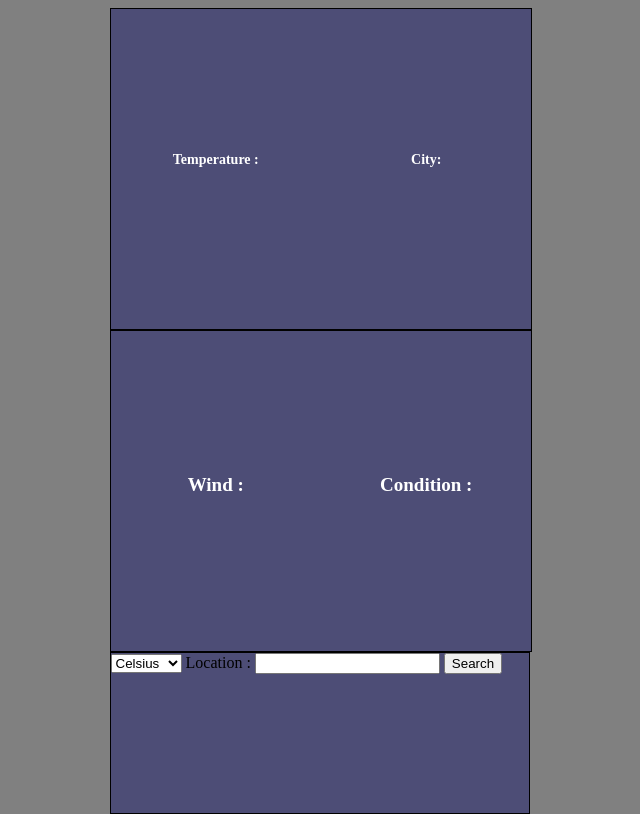
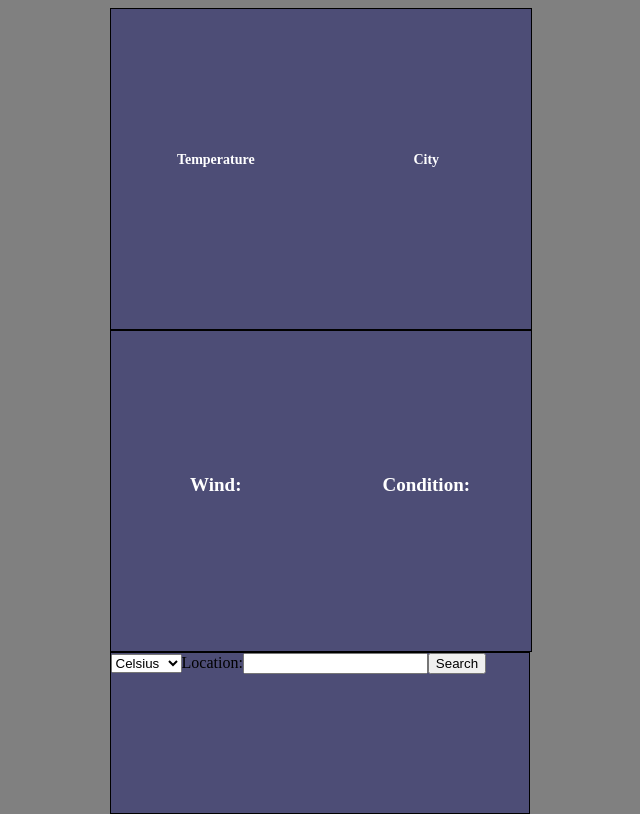
Before and after one commit to trox115/weather, a website with bundled scripts: page dist/index.html in a window 1280 px wide. Shown: the whole page, without its empty margins (320-960 px from the left). Built offline with nearby package versions, Linux system fonts and the light colour scheme; no server answers.

Commit message:
Removed HTML and added content through js

```diff
--- a/package.json
+++ b/package.json
@@ -4,7 +4,9 @@
   "description": "The weather app, for microverse",
   "main": "index.js",
   "scripts": {
-    "test": "echo \"Error: no test specified\" && exit 1"
+    "dev": "webpack --mode development",
+    "build": "webpack --mode production",
+    "start": "webpack-dev-server --mode development --open"
   },
   "repository": {
     "type": "git",
--- /dev/null
+++ b/src/creation.js
@@ -0,0 +1,9 @@
+function createEl(tag, classTag) {
+  const element = document.createElement(tag);
+  if (classTag != '') {
+    element.classList.add(classTag);
+  }
+  return element;
+}
+
+export default createEl;
--- /dev/null
+++ b/src/domFile.js
@@ -0,0 +1,81 @@
+import createEl from './creation';
+
+function createBox() {
+  console.log('hello');
+  const container = document.querySelector('#container');
+
+  const weather = createEl('div', 'weather');
+  const head = createEl('div', 'head');
+  const temperature = createEl('div', 'temperature');
+  const h3 = createEl('h3', '');
+  const p = createEl('p', '');
+  h3.innerText = 'Temperature';
+
+  const temperature2 = createEl('div', 'temperature2');
+  const h32 = createEl('h3', '');
+  const p2 = createEl('p', '');
+  h32.innerText = 'City';
+
+  const weatherbody = createEl('div', 'weather-body');
+  const wind = createEl('div', 'wind');
+  const h33 = createEl('h3', '');
+  const p3 = createEl('p', '');
+  h33.innerText = 'Wind:';
+
+  wind.appendChild(h33);
+  wind.appendChild(p3);
+  wind.appendChild(h33);
+  wind.appendChild(p3);
+
+  const condition = createEl('div', 'condition');
+  const h34 = createEl('h3', '');
+  const p4 = createEl('p', '');
+  h34.innerText = 'Condition:';
+
+  const weatherFooter = createEl('div', 'weather-footer');
+  const select = createEl('select', 'units');
+  const option1 = createEl('option', '');
+  const option2 = createEl('option', '');
+  option1.innerText = 'Celsius';
+  option1.value = 'Celsius';
+  option2.value = 'Fahrneit';
+  option2.innerText = 'Fahrneit';
+  select.appendChild(option1);
+  select.appendChild(option2);
+  weatherFooter.appendChild(select);
+
+  const label = createEl('label', '');
+  label.innerText = 'Location:';
+  weatherFooter.appendChild(label);
+
+  const input = createEl('input', '');
+  input.id = 'city-name';
+  weatherFooter.appendChild(input);
+
+  const button = createEl('button', '');
+  button.id = 'search';
+  button.innerText = 'Search';
+  weatherFooter.appendChild(button);
+
+  condition.appendChild(h34);
+  condition.appendChild(p4);
+  condition.appendChild(h34);
+  condition.appendChild(p4);
+
+  temperature.appendChild(h3);
+  temperature.appendChild(p);
+  temperature2.appendChild(h32);
+  temperature2.appendChild(p2);
+
+  head.appendChild(temperature);
+  head.appendChild(temperature2);
+  weather.appendChild(head);
+  weatherbody.appendChild(wind);
+  weatherbody.appendChild(condition);
+  weather.appendChild(weatherbody);
+  weather.appendChild(weatherFooter);
+
+  container.appendChild(weather);
+}
+
+export default createBox;
--- a/src/index.js
+++ b/src/index.js
@@ -1,6 +1,8 @@
 import apiBackground from './backgroud';
 import weatherApi from './Api';
+import createBox from './domFile';
 
+createBox();
 const cit = 'Macedo de Cavaleiros';
 let cit2 = 'Fahrneit';
 function getWeather(cit, cit2) {
```
Also changed, not shown: dist/index.html, dist/main.js.
